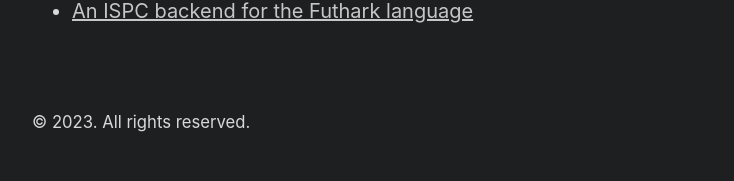
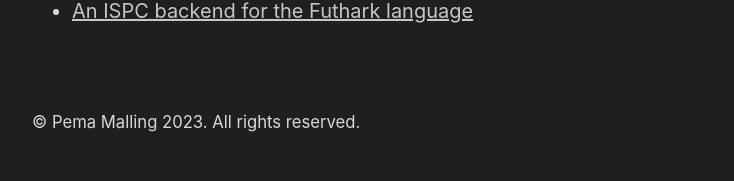
Before and after one commit to pema99/pema99.github.io, a Jekyll site: the page built from index.md, in a window 1280 px wide. Shown: the part 1161-1342 px from the top of the page, without its empty margins (272-1006 px from the left). Built offline with Jekyll 4.4.1, drawn with Linux system fonts in a browser that asks for light colours.

Commit message:
Update default.html

```diff
--- a/_layouts/default.html
+++ b/_layouts/default.html
@@ -22,7 +22,7 @@
 
       <footer class="footer">
         <small>
-          &copy;
+          &copy; Pema Malling
           <time datetime="{{ site.time | date_to_xmlschema }}"
             >{{ site.time | date: '%Y' }}</time
           >. All rights reserved.
```
